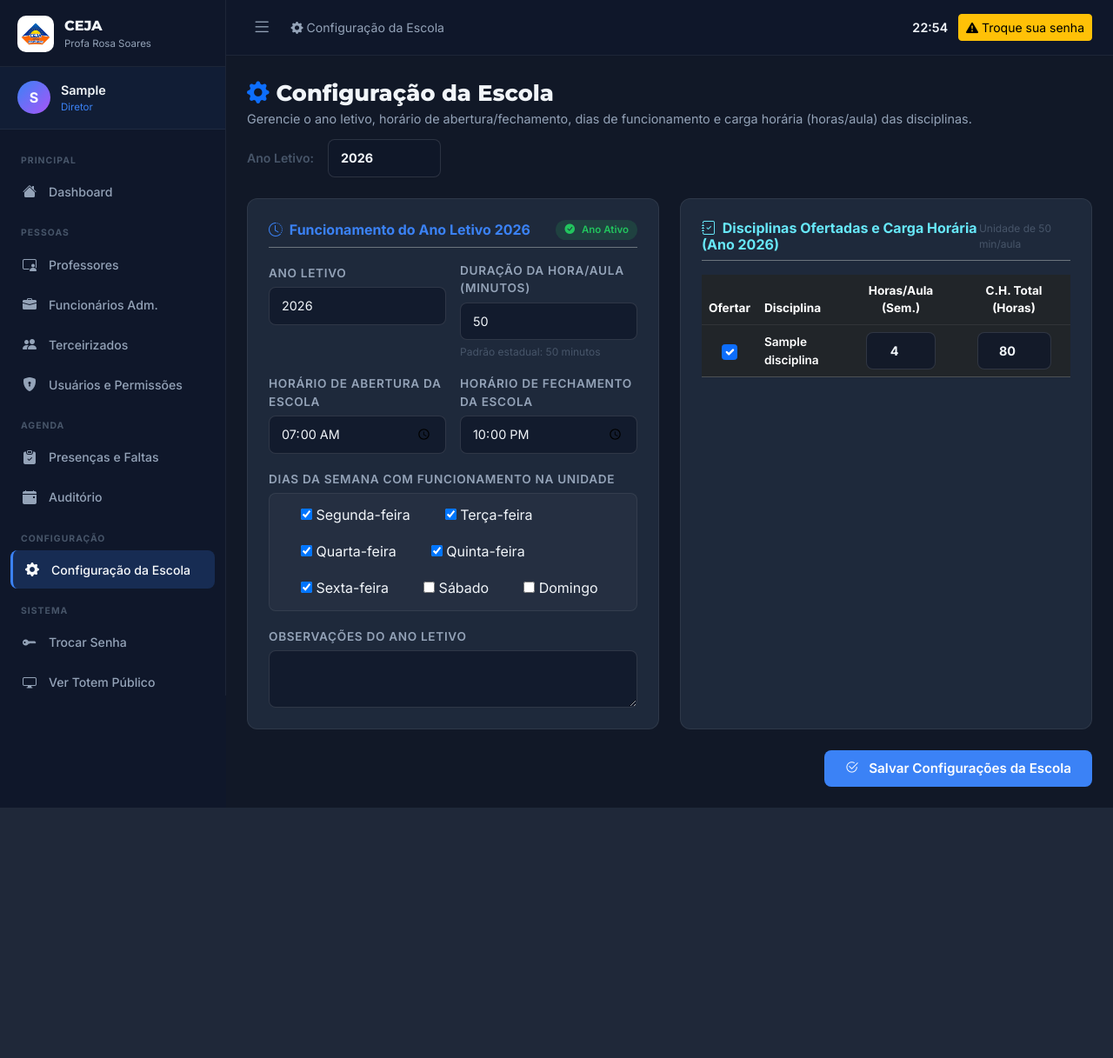
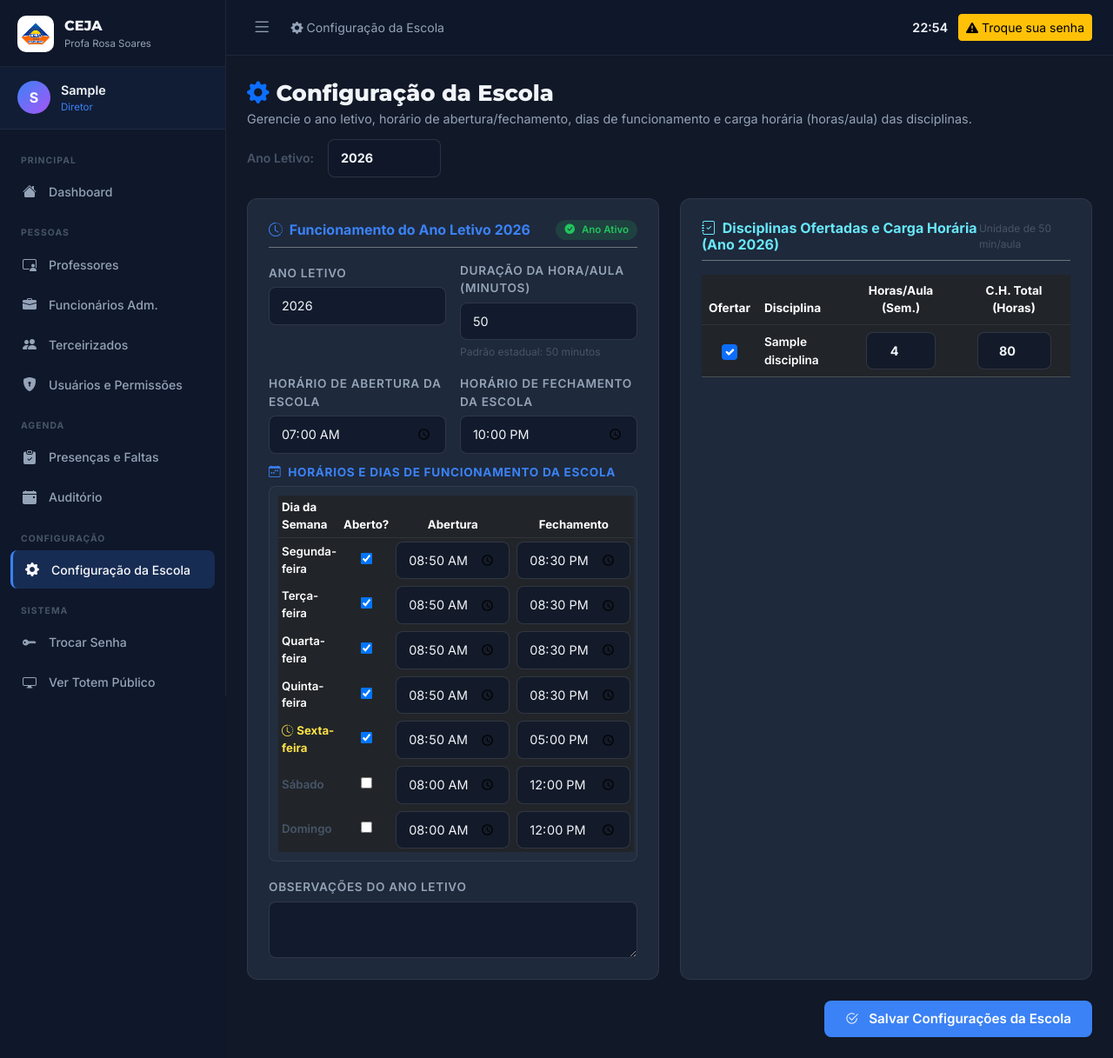
Before and after one commit to professorsilvio-alt/ceja-orientacao, a Django app: page /professores/configuracao/ in a window 1280 px wide. Shown: the whole page at 87% size. Before the commit the page ends 929 px from the top, so only its background shows below. Run offline with Django 5.2, Linux system fonts and the light colour scheme; a user stored in the database is signed in; tables that the repository leaves empty hold one stand-in row (values such as "Sample post").

Commit message:
feat: adiciona horarios de abertura e fechamento individuais por dia da semana (ex: fechar mais cedo na sexta-feira)

```diff
--- a/professores/forms.py
+++ b/professores/forms.py
@@ -9,8 +9,13 @@ class ConfiguracaoEscolaForm(forms.ModelForm):
         fields = [
             'ano_letivo', 'ativo', 'duracao_hora_aula',
             'horario_abertura', 'horario_fechamento',
-            'func_segunda', 'func_terca', 'func_quarta',
-            'func_quinta', 'func_sexta', 'func_sabado', 'func_domingo',
+            'func_segunda', 'seg_abertura', 'seg_fechamento',
+            'func_terca', 'ter_abertura', 'ter_fechamento',
+            'func_quarta', 'qua_abertura', 'qua_fechamento',
+            'func_quinta', 'qui_abertura', 'qui_fechamento',
+            'func_sexta', 'sex_abertura', 'sex_fechamento',
+            'func_sabado', 'sab_abertura', 'sab_fechamento',
+            'func_domingo', 'dom_abertura', 'dom_fechamento',
             'observacoes',
         ]
         widgets = {
@@ -18,6 +23,20 @@ class ConfiguracaoEscolaForm(forms.ModelForm):
             'duracao_hora_aula': forms.NumberInput(attrs={'min': 15, 'max': 120, 'id': 'id_duracao_ha'}),
             'horario_abertura': forms.TimeInput(attrs={'type': 'time', 'id': 'id_abertura'}),
             'horario_fechamento': forms.TimeInput(attrs={'type': 'time', 'id': 'id_fechamento'}),
+            'seg_abertura': forms.TimeInput(attrs={'type': 'time'}),
+            'seg_fechamento': forms.TimeInput(attrs={'type': 'time'}),
+            'ter_abertura': forms.TimeInput(attrs={'type': 'time'}),
+            'ter_fechamento': forms.TimeInput(attrs={'type': 'time'}),
+            'qua_abertura': forms.TimeInput(attrs={'type': 'time'}),
+            'qua_fechamento': forms.TimeInput(attrs={'type': 'time'}),
+            'qui_abertura': forms.TimeInput(attrs={'type': 'time'}),
+            'qui_fechamento': forms.TimeInput(attrs={'type': 'time'}),
+            'sex_abertura': forms.TimeInput(attrs={'type': 'time'}),
+            'sex_fechamento': forms.TimeInput(attrs={'type': 'time'}),
+            'sab_abertura': forms.TimeInput(attrs={'type': 'time'}),
+            'sab_fechamento': forms.TimeInput(attrs={'type': 'time'}),
+            'dom_abertura': forms.TimeInput(attrs={'type': 'time'}),
+            'dom_fechamento': forms.TimeInput(attrs={'type': 'time'}),
             'observacoes': forms.Textarea(attrs={'rows': 2, 'id': 'id_obs_cfg'}),
         }
 
--- a/professores/models.py
+++ b/professores/models.py
@@ -291,14 +291,34 @@ class ConfiguracaoEscola(models.Model):
         default='22:00', verbose_name='Horário de Fechamento'
     )
 
-    # Dias de Funcionamento (Segunda a Domingo)
+    # Dias e Horários Específicos de Funcionamento (Segunda a Domingo)
     func_segunda = models.BooleanField(default=True, verbose_name='Segunda-feira')
+    seg_abertura = models.TimeField(default='08:50', verbose_name='Abertura Segunda')
+    seg_fechamento = models.TimeField(default='20:30', verbose_name='Fechamento Segunda')
+
     func_terca = models.BooleanField(default=True, verbose_name='Terça-feira')
+    ter_abertura = models.TimeField(default='08:50', verbose_name='Abertura Terça')
+    ter_fechamento = models.TimeField(default='20:30', verbose_name='Fechamento Terça')
+
     func_quarta = models.BooleanField(default=True, verbose_name='Quarta-feira')
+    qua_abertura = models.TimeField(default='08:50', verbose_name='Abertura Quarta')
+    qua_fechamento = models.TimeField(default='20:30', verbose_name='Fechamento Quarta')
+
     func_quinta = models.BooleanField(default=True, verbose_name='Quinta-feira')
+    qui_abertura = models.TimeField(default='08:50', verbose_name='Abertura Quinta')
+    qui_fechamento = models.TimeField(default='20:30', verbose_name='Fechamento Quinta')
+
     func_sexta = models.BooleanField(default=True, verbose_name='Sexta-feira')
+    sex_abertura = models.TimeField(default='08:50', verbose_name='Abertura Sexta')
+    sex_fechamento = models.TimeField(default='17:00', verbose_name='Fechamento Sexta')
+
     func_sabado = models.BooleanField(default=False, verbose_name='Sábado')
+    sab_abertura = models.TimeField(default='08:00', verbose_name='Abertura Sábado')
+    sab_fechamento = models.TimeField(default='12:00', verbose_name='Fechamento Sábado')
+
     func_domingo = models.BooleanField(default=False, verbose_name='Domingo')
+    dom_abertura = models.TimeField(default='08:00', verbose_name='Abertura Domingo')
+    dom_fechamento = models.TimeField(default='12:00', verbose_name='Fechamento Domingo')
 
     observacoes = models.TextField(blank=True, verbose_name='Observações do Ano Letivo')
 
--- a/templates/professores/configuracao_escola.html
+++ b/templates/professores/configuracao_escola.html
@@ -64,37 +64,65 @@
             {{ form.horario_fechamento }}
           </div>
 
-          <div class="col-12 mt-3">
-            <label class="form-label" style="font-size:0.85rem; font-weight:600;">Dias da Semana com Funcionamento na Unidade</label>
-            <div style="background:rgba(255,255,255,0.03); border:1px solid var(--card-border); border-radius:8px; padding:12px;" class="d-flex flex-wrap gap-3">
-              <div class="form-check">
-                {{ form.func_segunda }}
-                <label class="form-check-label" for="{{ form.func_segunda.id_for_label }}">Segunda-feira</label>
-              </div>
-              <div class="form-check">
-                {{ form.func_terca }}
-                <label class="form-check-label" for="{{ form.func_terca.id_for_label }}">Terça-feira</label>
-              </div>
-              <div class="form-check">
-                {{ form.func_quarta }}
-                <label class="form-check-label" for="{{ form.func_quarta.id_for_label }}">Quarta-feira</label>
-              </div>
-              <div class="form-check">
-                {{ form.func_quinta }}
-                <label class="form-check-label" for="{{ form.func_quinta.id_for_label }}">Quinta-feira</label>
-              </div>
-              <div class="form-check">
-                {{ form.func_sexta }}
-                <label class="form-check-label" for="{{ form.func_sexta.id_for_label }}">Sexta-feira</label>
-              </div>
-              <div class="form-check">
-                {{ form.func_sabado }}
-                <label class="form-check-label" for="{{ form.func_sabado.id_for_label }}">Sábado</label>
-              </div>
-              <div class="form-check">
-                {{ form.func_domingo }}
-                <label class="form-check-label" for="{{ form.func_domingo.id_for_label }}">Domingo</label>
-              </div>
+          <div class="col-12 mt-2">
+            <label class="form-label" style="font-size:0.85rem; font-weight:700; color:var(--blue);">
+              <i class="bi bi-calendar-week me-1"></i> Horários e Dias de Funcionamento da Escola
+            </label>
+            <div style="background:rgba(255,255,255,0.02); border:1px solid var(--card-border); border-radius:8px; padding:10px; overflow-x:auto;">
+              <table class="table table-dark table-sm table-borderless align-middle mb-0" style="font-size:0.83rem;">
+                <thead>
+                  <tr style="color:var(--text-muted); border-bottom:1px solid var(--card-border);">
+                    <th style="width:140px;">Dia da Semana</th>
+                    <th style="width:75px;" class="text-center">Aberto?</th>
+                    <th style="width:130px;" class="text-center">Abertura</th>
+                    <th style="width:130px;" class="text-center">Fechamento</th>
+                  </tr>
+                </thead>
+                <tbody>
+                  <tr>
+                    <td style="font-weight:600;">Segunda-feira</td>
+                    <td class="text-center">{{ form.func_segunda }}</td>
+                    <td>{{ form.seg_abertura }}</td>
+                    <td>{{ form.seg_fechamento }}</td>
+                  </tr>
+                  <tr>
+                    <td style="font-weight:600;">Terça-feira</td>
+                    <td class="text-center">{{ form.func_terca }}</td>
+                    <td>{{ form.ter_abertura }}</td>
+                    <td>{{ form.ter_fechamento }}</td>
+                  </tr>
+                  <tr>
+                    <td style="font-weight:600;">Quarta-feira</td>
+                    <td class="text-center">{{ form.func_quarta }}</td>
+                    <td>{{ form.qua_abertura }}</td>
+                    <td>{{ form.qua_fechamento }}</td>
+                  </tr>
+                  <tr>
+                    <td style="font-weight:600;">Quinta-feira</td>
+                    <td class="text-center">{{ form.func_quinta }}</td>
+                    <td>{{ form.qui_abertura }}</td>
+                    <td>{{ form.qui_fechamento }}</td>
+                  </tr>
+                  <tr style="background:rgba(234, 179, 8, 0.08); border-radius:6px;">
+                    <td style="font-weight:700; color:#fde047;"><i class="bi bi-clock-history me-1"></i>Sexta-feira</td>
+                    <td class="text-center">{{ form.func_sexta }}</td>
+                    <td>{{ form.sex_abertura }}</td>
+                    <td>{{ form.sex_fechamento }}</td>
+                  </tr>
+                  <tr>
+                    <td style="font-weight:600; color:var(--text-muted);">Sábado</td>
+                    <td class="text-center">{{ form.func_sabado }}</td>
+                    <td>{{ form.sab_abertura }}</td>
+                    <td>{{ form.sab_fechamento }}</td>
+                  </tr>
+                  <tr>
+                    <td style="font-weight:600; color:var(--text-muted);">Domingo</td>
+                    <td class="text-center">{{ form.func_domingo }}</td>
+                    <td>{{ form.dom_abertura }}</td>
+                    <td>{{ form.dom_fechamento }}</td>
+                  </tr>
+                </tbody>
+              </table>
             </div>
           </div>
 
```
Also changed, not shown: professores/migrations/0007_configuracaoescola_dom_abertura_and_more.py (added).
